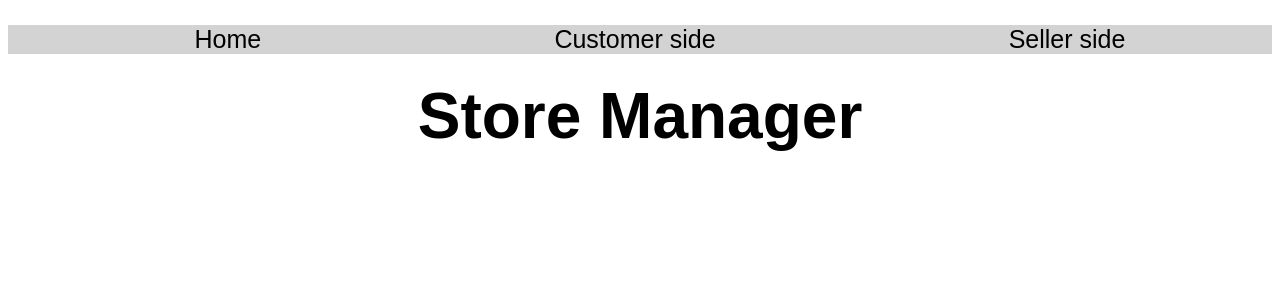
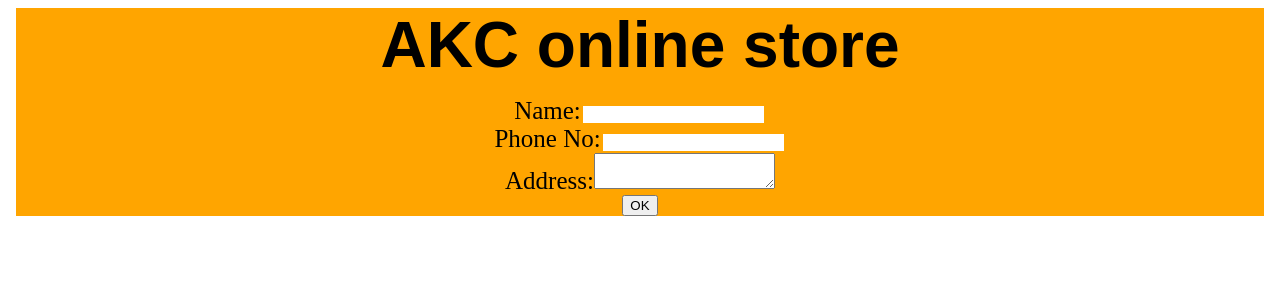
Before and after one commit to harshavardhanakrishnachaitanya2001/shop_manager, a Next.js app: page / in a window 1280 px wide. Shown: the top 300 px of the page. Built offline with nearby package versions, Linux system fonts and the light colour scheme.

Commit message:
Change of plans

```diff
--- a/components/Layout.js
+++ b/components/Layout.js
@@ -1,12 +1,9 @@
 import React from 'react'
-import Nav from './Nav'
+
 const Layout = ({children})=> {
     return (
         <>
-            <Nav/>
-            <div>
                 {children}
-            </div>
         </>
     )
 }
--- a/components/Nav.js
+++ /dev/null
@@ -1,16 +0,0 @@
-import Link from 'next/link'
-import navStyles from '../styles/Navigation.module.css'
-import React from 'react'
-const Nav = () => {
-    return (
-        <nav className={navStyles.nav}>
-            <ul className={navStyles.links}>
-                <li><Link href='/'>Home</Link></li>
-                <li><Link href='/customerSide'>Customer side</Link></li>
-                <li><Link href='/sellerSide'>Seller side</Link></li>
-            </ul>
-        </nav>
-    )
-}
-
-export default Nav
--- a/pages/index.js
+++ b/pages/index.js
@@ -3,13 +3,73 @@ import Head from 'next/head'
 import styles from '../styles/Home.module.css'
 
 export default function Home() {
+  const [name,setName]=useState('');
+  const [phoneNumber,setPhoneNumber]=useState();
+  const [customerAddress,setCustomerAddress]=useState('');
+  const [item,setItem]=useState('');
+  const [quantity,setQuantity]=useState();
+  const [customerDetails,setCustomerDetails]=useState([]);
+
+  const handleNameChange = (e) => {
+    setName(e.target.value)
+  }
+
+  const handlePhoneNumberChange = (e) => {
+    setPhoneNumber(e.target.value)
+  }
+
+  const handleAddressChange = (e) => {
+    setCustomerAddress(e.target.value)
+  }
+
+  const handleItemToBuy = (e) => {
+    setItem(e.target.value)
+  }
+
+  const handleQuantityChange = (e) => {
+    setQuantity(e.target.value)
+  }
+
+  const handleCustomerInfoSubmission = (e) => {
+    e.preventDefault();
+    setCustomerDetails([{
+      "name": name,
+      "phoneNumber": phoneNumber,
+      "address": customerAddress
+    }]);
+  }
+
+  const customerInfo = customerDetails.map((d)=>{return (
+    <ul key={d.name}>
+      <li>{d.name}</li>
+      <li>{d.phoneNumber}</li>
+      <li>{d.address}</li>
+    </ul>
+  )})
+
   return (
     <div>
       <Head>
         <title>Store Manager</title>
       </Head>
       <body className={styles.body}>
-        <h1 className={styles.title}>Store Manager</h1>
+        <h1 className={styles.title}>AKC online store</h1>
+        <form className={styles.form} onSubmit={handleCustomerInfoSubmission}>
+          <label>
+            Name:
+            <input type='text' onChange={handleNameChange} value={name}/>
+          </label>
+          <label>
+            Phone No:
+            <input type='text' value={phoneNumber} onChange={handlePhoneNumberChange}/>
+          </label>
+          <label>
+            Address:
+            <textarea onChange={handleAddressChange} value={customerAddress}/>
+          </label>
+          <button type='submit'>OK</button>
+        </form>
+        {customerInfo}
       </body>
     </div>
   )
--- a/styles/Home.module.css
+++ b/styles/Home.module.css
@@ -10,16 +10,23 @@
   text-align: center;
   font-family: sans-serif;
 }
+.form{
+  display: flex;
+  align-items: center;
+  flex-direction: column;
 
-.userInput{
-  text-align: center;
+}
+.form input{
+  border:2px solid orange;
+}
+.form label{
+  font-size: 25px;
 }
 
-.userInput label{
-  font-size: 24px;
+.body{
+  background-color: orange;
 }
 
-.userInput label input{
-  border:2px solid black;
-  text-align: center;
+.form button{
+  display: block;
 }
--- a/styles/Navigation.module.css
+++ /dev/null
@@ -1,24 +0,0 @@
-
-.nav{
-    margin-top:0;
-    margin-right: 0;
-    margin-left: 0;
-    padding-left: 0;
-    padding-right: 0;
-    padding-top:0;
-    margin-bottom:10px;
-    background-color: lightgray;
-}
-
-.links{
-    display: flex;
-    justify-content: space-around;
-    font-family:Arial, Helvetica, sans-serif;
-    font-size: 25px;
-    list-style: none;
-}
-
-.links li:hover{
-    background-color: black;
-    color:white
-}
```
Also changed, not shown: pages/customerSide.js (deleted, +0 -15 lines), pages/sellerSide.js (deleted, +0 -34 lines), styles/customerSide.module.css (deleted, +0 -8 lines), styles/sellerSide.module.css (deleted, +0 -13 lines).
